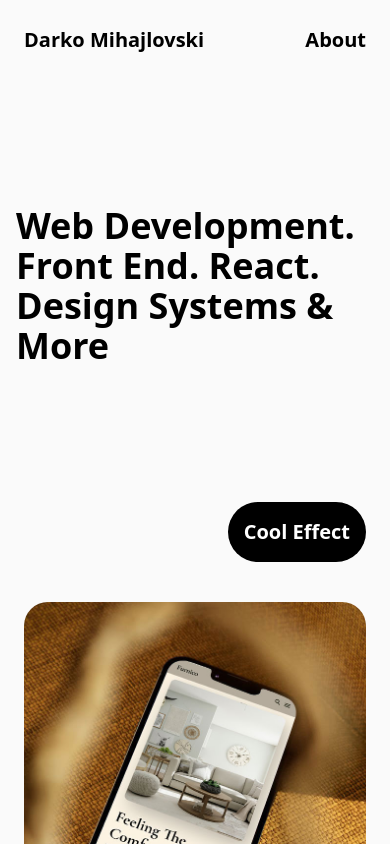
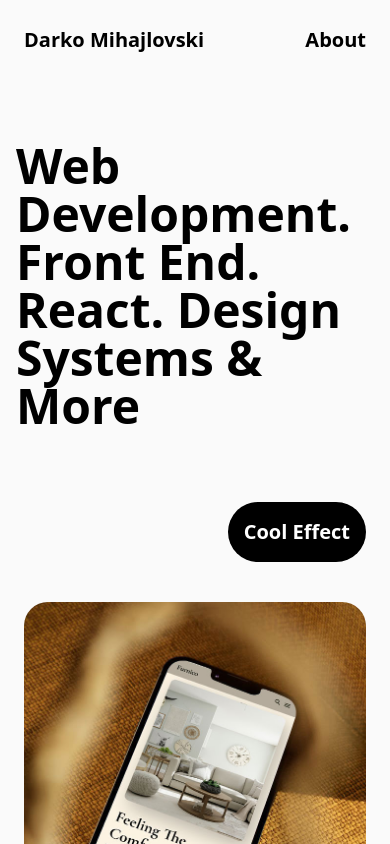
Before and after one commit to DarkoM996/nextjs-dev-portfolio, a Next.js app: page / in a window 390 px wide. Shown: the top 844 px of the page. Built offline with nearby package versions, Linux system fonts and the light colour scheme.

Commit message:
test correction

```diff
--- a/pages/components/Hero.tsx
+++ b/pages/components/Hero.tsx
@@ -22,7 +22,7 @@
     <main className="max-w-screen-2xl mx-auto w-full h-[60vh] relative px-4 py-4 md:px-6">
       <div className="flex flex-col justify-center items-center w-full h-[80%] gap-8">
         {/* Working Title */}
-        <h1 className="text-4xl md:text-6xl lg:text-7xl font-bold">
+        <h1 className="text-5xl md:text-6xl lg:text-7xl font-bold">
           Web Development. Front End. React. Design Systems & More
           <button
             className="absolute bottom-0 right-0 mr-6 mb-6 hover:underline text-xl p-4 bg-black text-white rounded-full"
```
